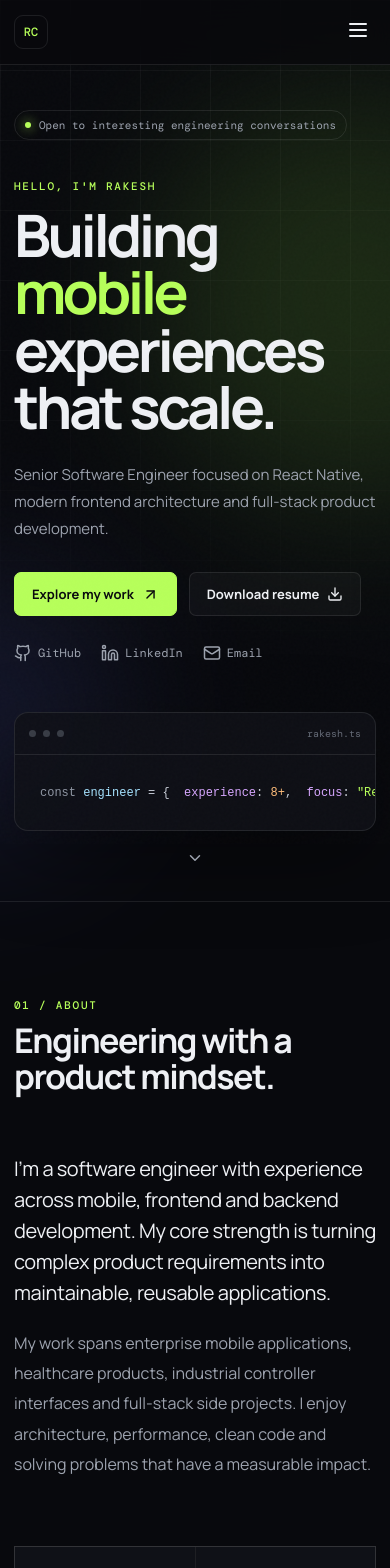
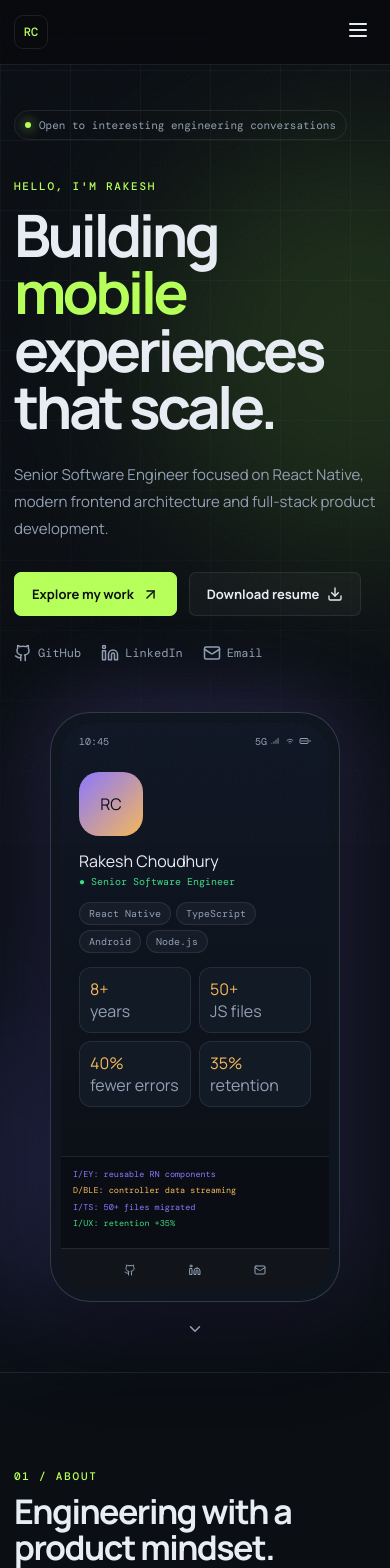
Before and after one commit to rkchoudhury/rkchoudhury.github.io, a React (Vite) app: page / in a window 390 px wide. Shown: the top 1568 px of the page. Built offline with nearby package versions, Linux system fonts and the light colour scheme.

Commit message:
Added Phone Section

```diff
--- a/src/components/Footer.tsx
+++ b/src/components/Footer.tsx
@@ -6,7 +6,8 @@ const Footer = () => {
         <footer>
             <div className="container footer-inner">
                 <p>© {new Date().getFullYear()} {profile.name}</p>
-                <p>Made with 💓 in India</p>
+                <p>"Build. Learn. Improve."</p>
+                <p>Made with ❤️ in India</p>
             </div>
         </footer>
     )
--- a/src/components/HeroSection.tsx
+++ b/src/components/HeroSection.tsx
@@ -2,6 +2,7 @@ import React from 'react';
 import { motion } from "framer-motion";
 import { ArrowUpRight, Github, Linkedin, Mail, Download, ChevronDown } from "lucide-react";
 import { profile } from '../configs';
+import { Phone } from './Phone';
 
 interface IProps {
     goTo: (id: string) => void;
@@ -35,12 +36,12 @@ const HeroSection = ({ goTo }: IProps) => {
                 </motion.div>
 
                 <motion.div
-                    className="code-card"
+                    // className="code-card"
                     initial={{ opacity: 0, scale: .96 }}
                     animate={{ opacity: 1, scale: 1 }}
                     transition={{ duration: .8, delay: .15 }}
                 >
-                    <div className="code-top"><span /><span /><span /><label>rakesh.ts</label></div>
+                    {/* <div className="code-top"><span /><span /><span /><label>rakesh.ts</label></div>
                     <pre><code><span className="muted">const</span> <span className="cyan">engineer</span> = {'{'}
                         {`  `}<span className="key">experience</span>: <span className="num">8+</span>,
                         {`  `}<span className="key">focus</span>: <span className="str">"React Native"</span>,
@@ -48,7 +49,8 @@ const HeroSection = ({ goTo }: IProps) => {
                         {`  `}<span className="key">backend</span>: [<span className="str">"Node.js"</span>, <span className="str">"MongoDB"</span>],
                         {`  `}<span className="key">architecture</span>: <span className="str">"Micro-frontends"</span>,
                         {`  `}<span className="key">mindset</span>: <span className="str">"Build. Learn. Improve."</span>
-                        {'}'};</code></pre>
+                        {'}'};</code></pre> */}
+                    <Phone />
                 </motion.div>
             </div>
             <button className="scroll-cue" onClick={() => goTo("about")}><ChevronDown size={18} /></button>
--- /dev/null
+++ b/src/components/Phone.tsx
@@ -0,0 +1,64 @@
+import { Github, Linkedin, Mail, SignalHighIcon, BatteryFullIcon, WifiHighIcon } from "lucide-react";
+import { profile } from "../configs";
+
+export const Phone = () => {
+    return (
+        <div className="phonewrap enter">
+            <div className="phone">
+                <div className="screen">
+                    <div className="status">
+                        <span>10:45</span>
+                        <span className="status-icons">
+                            5G
+                            <SignalHighIcon size={10} />
+                            <WifiHighIcon size={10} />
+                            <BatteryFullIcon size={12} />
+                        </span>
+                    </div>
+                    <div className="pbody">
+                        <div className="avatar">{profile.nickName}</div>
+                        <div>
+                            <div className="pname">{profile.name}</div>
+                            <div className="prole">● {profile.role}</div>
+                        </div>
+                        <div className="pchips">
+                            <i>React Native</i>
+                            <i>TypeScript</i>
+                            <i>Android</i>
+                            <i>Node.js</i>
+                        </div>
+                        <div className="pcards">
+                            <div>
+                                <b>8+</b>
+                                <small>years</small>
+                            </div>
+                            <div>
+                                <b>50+</b>
+                                <small>JS files</small>
+                            </div>
+                            <div>
+                                <b>40%</b>
+                                <small>fewer errors</small>
+                            </div>
+                            <div>
+                                <b>35%</b>
+                                <small>retention</small>
+                            </div>
+                        </div>
+                    </div>
+                    <div className="plog">
+                        <div>I/EY: reusable RN components</div>
+                        <div>D/BLE: controller data streaming</div>
+                        <div>I/TS: 50+ files migrated</div>
+                        <div>I/UX: retention +35%</div>
+                    </div>
+                    <div className="pnav">
+                        <a href={profile.github} target="_blank" rel="noreferrer"><Github size={12} /></a>
+                        <a href={profile.linkedin} target="_blank" rel="noreferrer"><Linkedin size={12} /></a>
+                        <a href={`mailto:${profile.email}`}><Mail size={12} /></a>
+                    </div>
+                </div>
+            </div>
+        </div>
+    );
+};
--- a/src/styles.css
+++ b/src/styles.css
@@ -644,3 +644,196 @@ footer {
     flex-direction: column;
   }
 }
+
+:root {
+  --bg: #0b0f14;
+  --panel: #0f151e;
+  --card: #121a26;
+
+  --text: #e8edf4;
+  --muted: #93a0b4;
+
+  --violet: #8b78ff;
+  --violet-soft: rgba(139, 120, 255, 0.14);
+  --violet-glow: rgba(139, 120, 255, 0.3);
+
+  --amber: #f5b75a;
+  --green: #3ddc84;
+
+  --line: rgba(148, 163, 184, 0.14);
+  --line-strong: rgba(148, 163, 184, 0.26);
+
+  --phone-screen-top: #101725;
+  --phone-screen-bottom: #0b0f14;
+
+  --chip-bg: rgba(148, 163, 184, 0.06);
+  --code-bg: #0a0e14;
+  --nav-surface: rgba(148, 163, 184, 0.04);
+
+  --phone-shadow: rgba(0, 0, 0, 0.55);
+  --avatar-text: #0b0f14;
+}
+
+.phonewrap {
+  display: flex;
+  justify-content: center;
+  transition: transform 0.2s ease;
+}
+
+.phone {
+  width: 290px;
+  height: 590px;
+  padding: 10px;
+  background: var(--panel);
+  border: 1px solid var(--line-strong);
+  border-radius: 40px;
+  box-shadow:
+    0 30px 80px var(--phone-shadow),
+    0 0 90px var(--violet-glow);
+  animation: float 6s ease-in-out infinite;
+}
+
+.screen {
+  position: relative;
+  width: 100%;
+  height: 100%;
+  overflow: hidden;
+  border-radius: 32px;
+  background: linear-gradient(
+    180deg,
+    var(--phone-screen-top),
+    var(--phone-screen-bottom)
+  );
+  display: flex;
+  flex-direction: column;
+}
+
+.status {
+  display: flex;
+  justify-content: space-between;
+  padding: 12px 18px 6px;
+  color: var(--muted);
+  font: 10px var(--mono);
+}
+.status-icons {
+  gap: 4px;
+  display: flex;
+  color: var(--muted);
+}
+
+.pbody {
+  flex: 1;
+  display: flex;
+  flex-direction: column;
+  gap: 14px;
+  padding: 18px;
+}
+
+.avatar {
+  width: 64px;
+  height: 64px;
+  display: grid;
+  place-items: center;
+  border-radius: 20px;
+  background: linear-gradient(135deg, var(--violet), var(--amber));
+  color: var(--avatar-text);
+  font: 800 22px var(--display);
+}
+
+.pname {
+  color: var(--text);
+  font: 700 18px var(--display);
+}
+
+.prole {
+  margin-top: 3px;
+  color: var(--green);
+  font: 10px var(--mono);
+}
+
+.pchips {
+  display: flex;
+  flex-wrap: wrap;
+  gap: 5px;
+}
+
+.pchips i {
+  padding: 4px 9px;
+  border: 1px solid var(--line);
+  border-radius: 99px;
+  background: var(--chip-bg);
+  color: var(--muted);
+  font: normal 10px var(--mono);
+}
+
+.pchips i:hover {
+  color: var(--violet);
+  border-color: var(--violet);
+  background: var(--violet-soft);
+}
+
+.pcards {
+  display: grid;
+  grid-template-columns: 1fr 1fr;
+  gap: 8px;
+}
+
+.pcards > div {
+  padding: 10px;
+  border: 1px solid var(--line);
+  border-radius: 12px;
+  background: var(--card);
+  transition: 0.2s ease;
+}
+
+.pcards > div:hover {
+  border-color: var(--violet);
+  transform: translateY(-2px);
+}
+
+.pcards b {
+  display: block;
+
+  color: var(--amber);
+  font: 700 15px var(--display);
+}
+
+.pcards small {
+  color: var(--muted);
+  font: 9px var(--body);
+}
+
+.plog {
+  height: 92px;
+  margin-top: auto;
+  padding: 10px 12px;
+  overflow: hidden;
+  border-top: 1px solid var(--line);
+  background: var(--code-bg);
+  color: var(--muted);
+
+  font: 8.5px/1.9 var(--mono);
+}
+
+.plog div:nth-child(1),
+.plog div:nth-child(3) {
+  color: var(--violet);
+}
+
+.plog div:nth-child(2) {
+  color: var(--amber);
+}
+
+.plog div:nth-child(4) {
+  color: var(--green);
+}
+
+.pnav {
+  padding: 10px;
+  border-top: 1px solid var(--line);
+  background: var(--nav-surface);
+  color: var(--muted);
+  display: flex;
+  align-items: center;
+  justify-content: space-evenly;
+}
```
